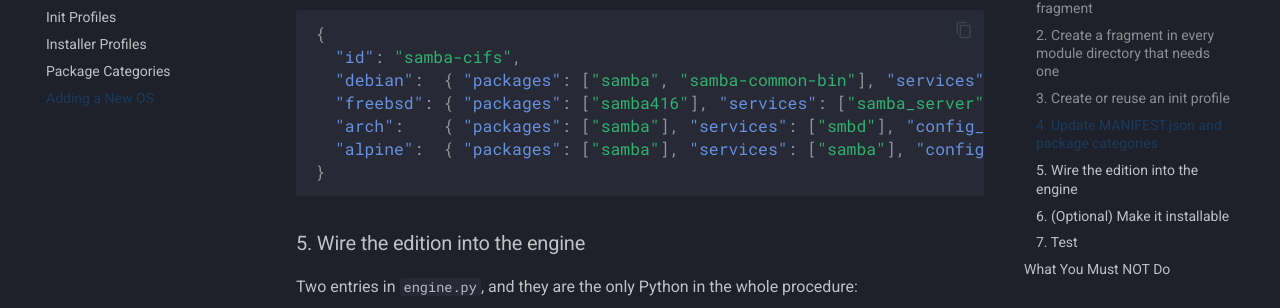
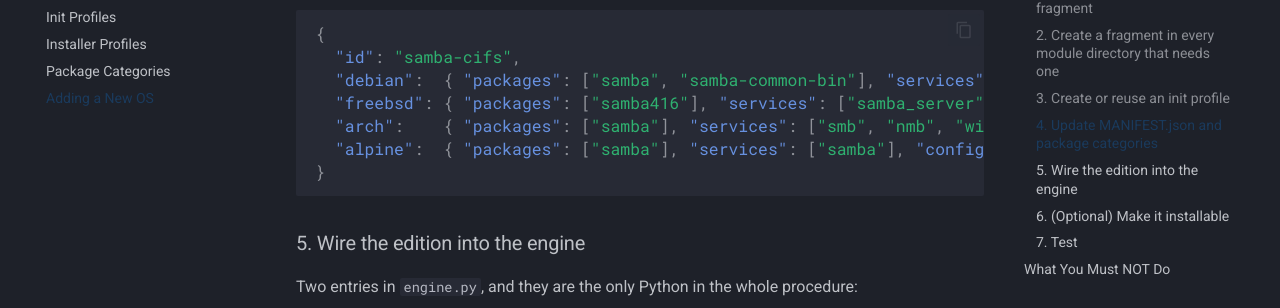
Before and after one commit to FreedomNAS/freedomnas-docs, an MkDocs documentation site: the page built from docs/profiles/adding-os.md, in a window 1280 px wide and 900 px high, scrolled down 1896 px. Shown: the part 145-453 px from the top of the window. Built offline with MkDocs 1.6.1 and Material for MkDocs 9.7.7, drawn with Linux system fonts in a browser that asks for light colours.

Commit message:
Show Arch's Samba units as smb, nmb and winbind

````diff
--- a/docs/profiles/adding-os.md
+++ b/docs/profiles/adding-os.md
@@ -91,7 +91,7 @@ values nested under a shared `"packages"`/`"services"` key:
   "id": "samba-cifs",
   "debian":  { "packages": ["samba", "samba-common-bin"], "services": ["smbd", "nmbd"], "config_paths": [...] },
   "freebsd": { "packages": ["samba416"], "services": ["samba_server"], "config_paths": [...] },
-  "arch":    { "packages": ["samba"], "services": ["smbd"], "config_paths": [...] },
+  "arch":    { "packages": ["samba"], "services": ["smb", "nmb", "winbind"], "config_paths": [...] },
   "alpine":  { "packages": ["samba"], "services": ["samba"], "config_paths": [...] }   ← add this
 }
 ```
````
Also changed, not shown: docs/profiles/packages.md (+1 -1 lines).
